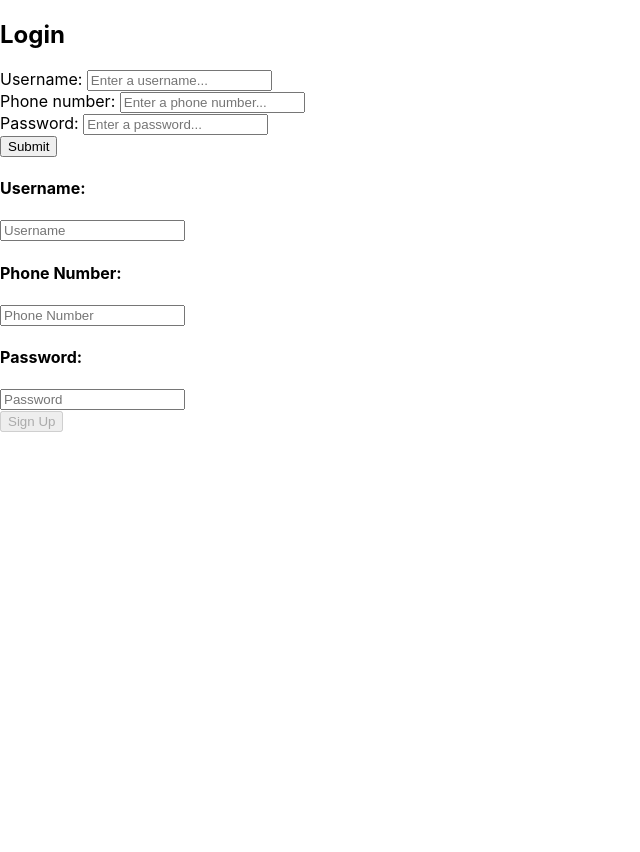
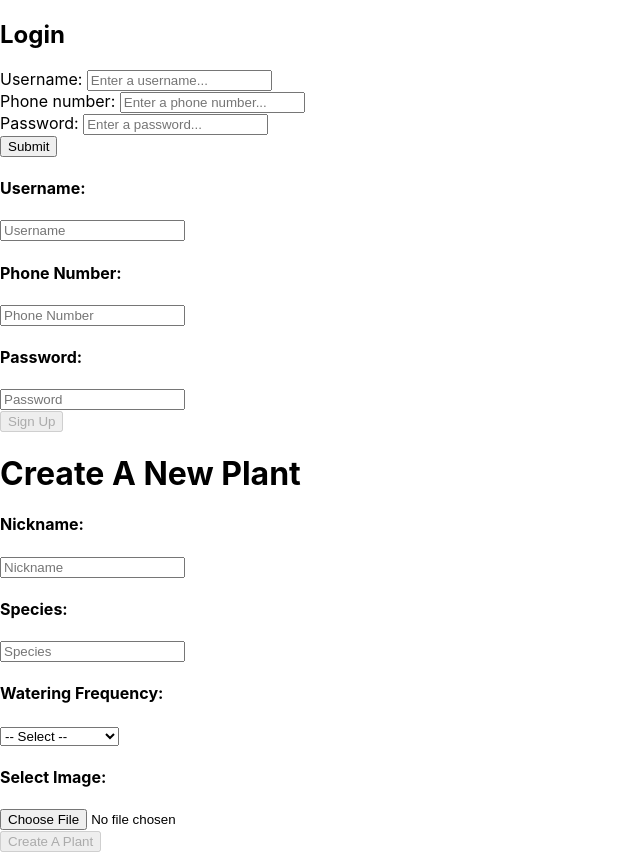
Before and after one commit to Build-Week-Water-My-Plants-tt67/frontend, a React (Create React App) app: page / in a window 1280 px wide. Shown: the whole page, without its empty margins (0-640 px from the left). Before the commit the page ends 800 px from the top, so only its background shows below. Built offline with nearby package versions, Linux system fonts and the light colour scheme.

Commit message:
Create Plant Form Validation Activated

```diff
--- a/src/App.js
+++ b/src/App.js
@@ -4,6 +4,7 @@ import schema from './formSchema'
 import * as yup from 'yup';
 import axios from 'axios';
 import LoginForm from './components/Login'
+import CreatePlant from "./components/CreatePlant";
 
 const initialFormValues = {
   username: "",
@@ -35,7 +36,7 @@ const App = () => {
   const Login = details => {
     console.log(details);
 
-    if(details.phoneNumber == testUser.phoneNumber && details.password == testUser.password) {
+    if(details.phoneNumber === testUser.phoneNumber && details.password === testUser.password) {
       console.log("Logged in");
       setUser({
         username: details.username,
@@ -124,6 +125,7 @@ const App = () => {
               errors={formErrors}
               />
        </div>
+       <CreatePlant/>
       </div>
 
   );
--- a/src/components/CreatePlant.js
+++ b/src/components/CreatePlant.js
@@ -1,17 +1,91 @@
-import React from 'react';
+import React, {useState, useEffect} from 'react';
+import schema from '../formSchema'
+import * as yup from 'yup';
+import axios from 'axios';
 
 
-export default function CreatePlant (props) {
-  const { values, change, submit, disabled, errors} = props
+const initialFormValues = {
+    nickname: "",
+    species: "",
+    h2oFrequency: "",
+    image: "",
+  };
+  const initialFormErrors = {
+    nickname: "",
+    species: "",
+    h2oFrequency: "",
+    image: "",
+  };
+  const initialCreatePlant = [];
+  const initialDisabled = true;
+
+export default function CreatePlant () {
+
+    const [createPlant, setCreatePlant] = useState(initialCreatePlant);
+    const [formValues, setFormValues] = useState(initialFormValues);
+    const [formErrors, setFormErrors] = useState(initialFormErrors);
+    const [disabled, setDisabled] = useState(initialDisabled);
+
+const postNewPlant= (newPlant) => {
+    axios
+      .post("https://reqres.in/api/orders", newPlant)
+      .then((res) => {
+        setCreatePlant([res.data, ...createPlant]);
+        setFormValues(initialFormValues);
+        console.log(res.data);
+      })
+      .catch((err) => {
+        console.log(err);
+      });
+  };
+
+const inputChange = (name, value) => {
+    yup
+      .reach(schema, name)
+      .validate(value)
+      .then(() => {
+        setFormErrors({
+          ...formErrors,
+          [name]: "",
+        });
+      })
+      .catch((err) => {
+        setFormErrors({
+          ...formErrors,
+          [name]: err.errors[0],
+        });
+      });
+
+    setFormValues({
+      ...formValues,
+      [name]: value,
+    });
+  };
+
+const formSubmit = () => {
+    const newPlant = {
+      nickname: formValues.nickname.trim(),
+      species: formValues.species.trim(),
+      h2oFrequency: formValues.h2oFrequency.trim(),
+    };
+    postNewPlant(newPlant);
+  };
+
+      useEffect(() => {
+        schema.isValid(formValues).then((valid) => {
+          setDisabled(!valid);
+        });
+      }, [formValues]);
+
 
   const onChange = evt => {
     const { name, value } = evt.target
-    change(name, value)
+    inputChange(name, value)
   }
 
     const onSubmit = evt => {
         evt.preventDefault()
-        submit()
+        formSubmit()
     }
 
   return (
@@ -24,17 +98,16 @@ export default function CreatePlant (props) {
     <form onSubmit={onSubmit} id="create-form">
         <div className="errors">
             <em>
-          <div>{errors.nickname}</div>
-          <div>{errors.species}</div>
-          <div>{errors.h2oFrequency}</div>
-          <div>{errors.image}</div>
+          <div>{formErrors.nickname}</div>
+          <div>{formErrors.species}</div>
+          <div>{formErrors.h2oFrequency}</div>
           </em>
         </div>
     <div>
         <label><h4>Nickname: </h4>
           <input
             type="text"
-            value={values.nickname}
+            value={formValues.nickname}
             onChange={onChange}
             name="nickname"
             id="nickname-input"
@@ -46,7 +119,7 @@ export default function CreatePlant (props) {
         <label><h4>Species: </h4>
           <input
             type="text"
-            value={values.species}
+            value={formValues.species}
             onChange={onChange}
             name="species"
             id="species-input"
@@ -56,17 +129,18 @@ export default function CreatePlant (props) {
         </label>
 
       <label><h4>Watering Frequency: </h4>
-          <select value={values.h2oFrequency} name="h2oFrequency" onChange={onChange} id="frequency-dropdown">
+          <select value={formValues.h2oFrequency} name="h2oFrequency" onChange={onChange} id="frequency-dropdown">
             <option value="">-- Select --</option>
             <option value="daily">Daily</option>
             <option value="twicePerWeek">Twice Per Week</option>
             <option value="weekly">Weekly</option>
           </select>
         </label>
-
-        <label for="img">Select Image:
-        <input type="file" id="image" name="image" value={values.image} accept="image/*" />
+        <div>
+        <label htmlFor="image"><h4>Select Image: </h4>
+        <input type="file" id="image" name="image" value={formValues.image} accept="image/*" />
         </label>
+        </div>
         <div id="submit">
           <button id="submit" disabled={disabled}>Create A Plant</button>
         </div>
--- a/src/formSchema.js
+++ b/src/formSchema.js
@@ -16,4 +16,20 @@ export default yup.object().shape({
     .required("Password is required")
     .min(8, "password must be at least 8 characters"),
 
+  nickname: yup
+    .string()
+    .required("Nickname is required")
+    .min(6, "nickname must be at least 6 characters"),
+
+  species: yup
+    .string()
+    .required("Species is required")
+    .min(6, "species must be at least 6 characters"),
+
+  h2oFrequency: yup
+    .string()
+    .required("Username is required")
+    .oneOf(["daily", "twicePerWeek", "weekly"], "watering frequency is required"),
+
+
 });
```
